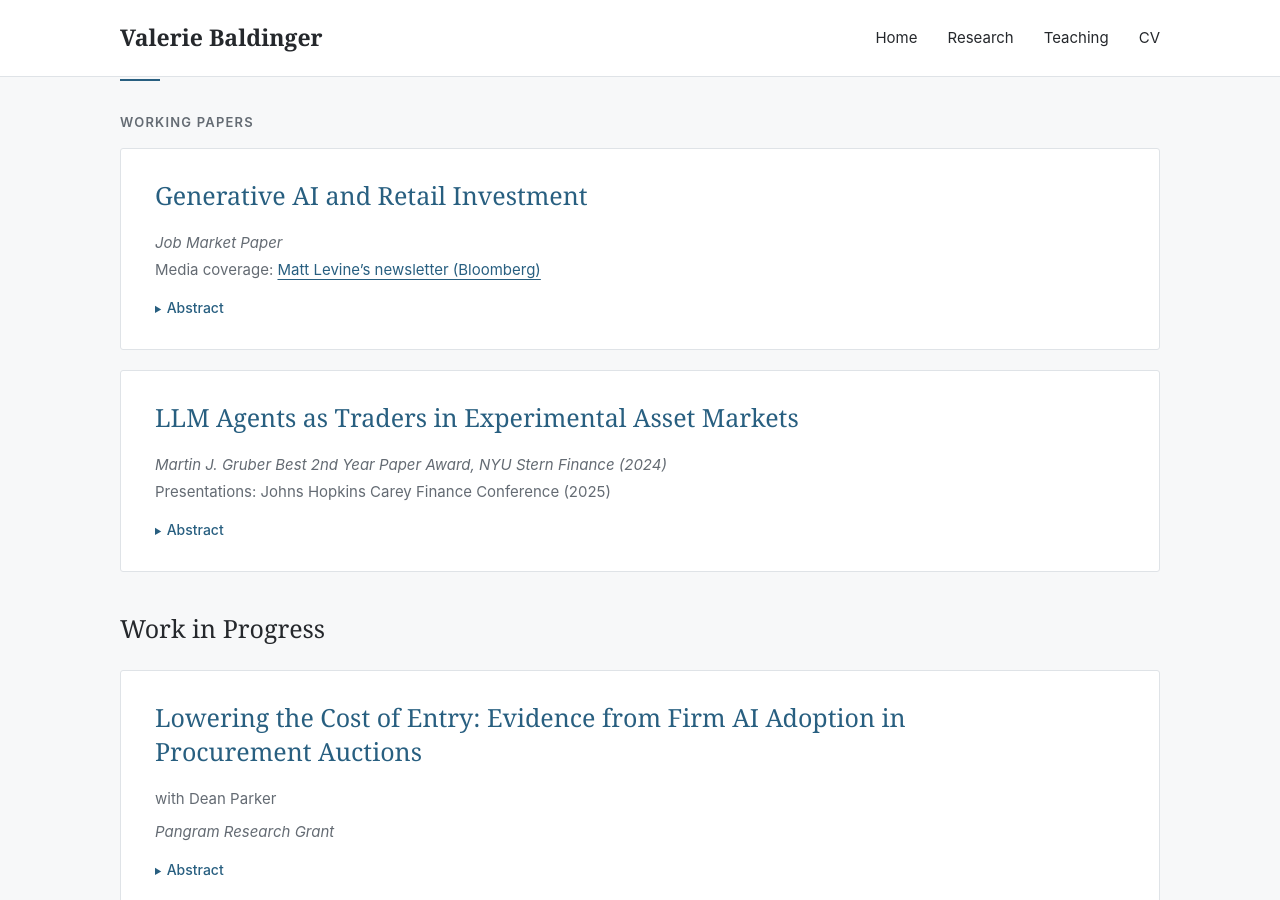
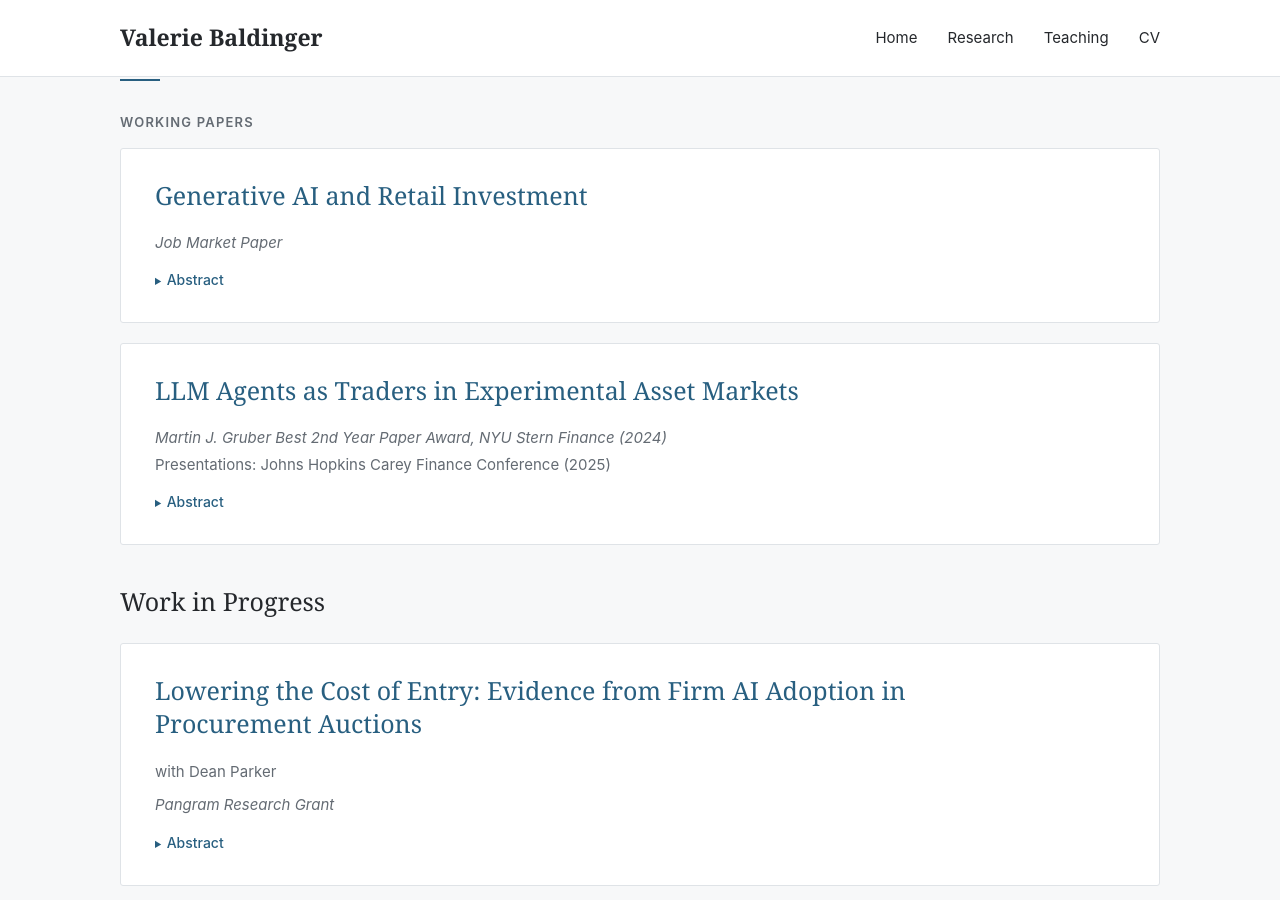
Before and after one commit to valeriebaldinger/valeriebaldinger.github.io, a Jekyll site: the page built from _pages/about.md, in a window 1280 px wide and 900 px high, scrolled down 761 px. Built offline with Jekyll 4.4.1, drawn with Linux system fonts in a browser that asks for light colours.

Commit message:
Remove homepage media coverage; retain CV coverage

```diff
--- a/_pages/about.md
+++ b/_pages/about.md
@@ -37,7 +37,6 @@ redirect_from:
       <h4 class="paper-title" id="prompt-to-portfolio"><a href="{{ '/papers/generative-ai-and-retail-investment/' | relative_url }}">Generative AI and Retail Investment</a></h4>
       <div class="paper-notes">
         <p><em>Job Market Paper</em></p>
-        <p>Media coverage: <a href="https://www.bloomberg.com/opinion/newsletters/2026-11-12/nvidia-s-board-had-to-do-something?accessToken=eyJhbGciOiJIUzI1NiIsInR5cCI6IkpXVCJ9.eyJzb3VyY2UiOiJTdWJzY3JpYmVyR2lmdGVkQXJ0aWNsZSIsImlhdCI6MTc5NDUyMTgyMSwiZXhwIjoxNzk1MTI2NjIxLCJhcnRpY2xlSWQiOiJUT0VKTkZLSUpIOE8wMCIsImJjb25uZWN0SWQiOiJCOTU4NjJDREE2OTM0OTMwQUFGRUNEMTQzMjAzOENGQyJ9.XtDnNFiE2cEhUvmi8X1HR_zvOXxaCdzlSSG8IkeIL4E">Matt Levine’s newsletter (Bloomberg)</a></p>
       </div>
       <details>
         <summary>Abstract</summary>
```
